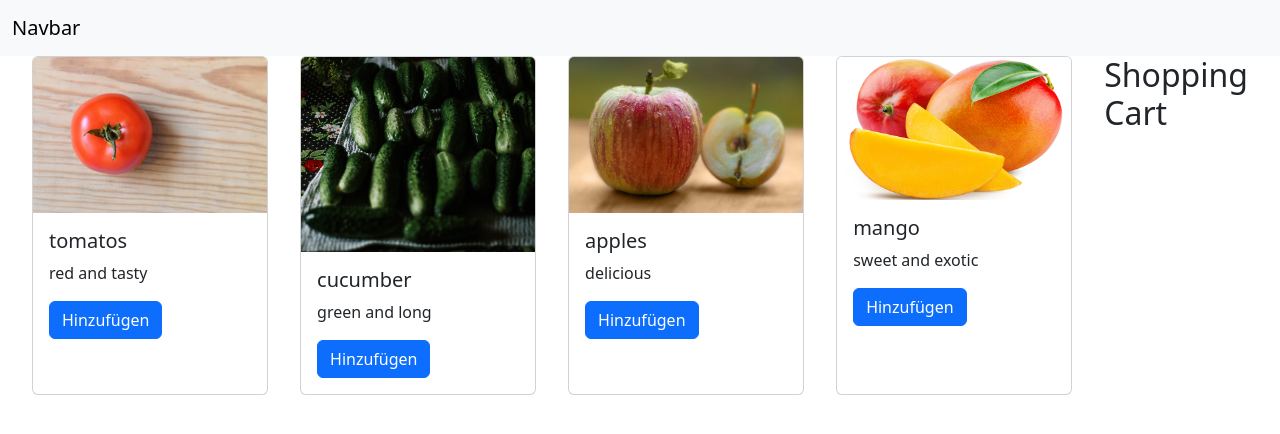
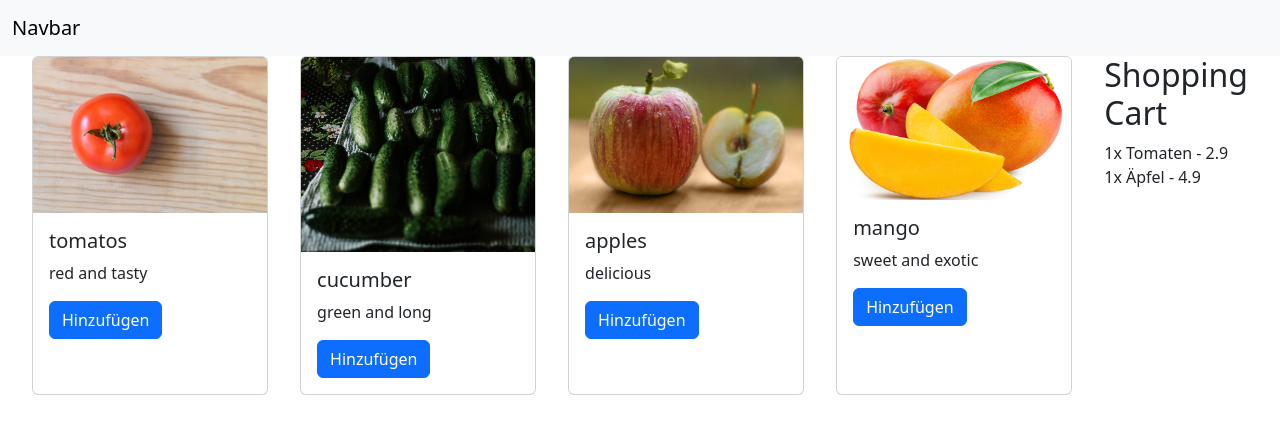
Before and after one commit to felianfilian/poke-online-shop, a React (Create React App) app: page / in a window 1280 px wide. Shown: the top 434 px of the page. Built offline with nearby package versions, Linux system fonts and the light colour scheme.

Commit message:
render states

```diff
--- a/src/components/shopping-cart.jsx
+++ b/src/components/shopping-cart.jsx
@@ -1,11 +1,29 @@
 import React, { Component } from "react";
 
 class ShoppingCart extends Component {
-  state = {};
+  state = {
+    items: [
+      {
+        amount: 1,
+        name: "Tomaten",
+        price: 2.9,
+      },
+      {
+        amount: 1,
+        name: "Äpfel",
+        price: 4.9,
+      },
+    ],
+  };
   render() {
     return (
       <div className="shopping-cart">
         <h2>Shopping Cart</h2>
+        {this.state.items.map((item) => (
+          <div>
+            {item.amount}x {item.name} - {item.price}
+          </div>
+        ))}
       </div>
     );
   }
--- a/src/index.css
+++ b/src/index.css
@@ -1,6 +1,7 @@
 .product-container {
   display: flex;
   gap: 32px;
+
   padding: 0 32px;
 }
 
```
